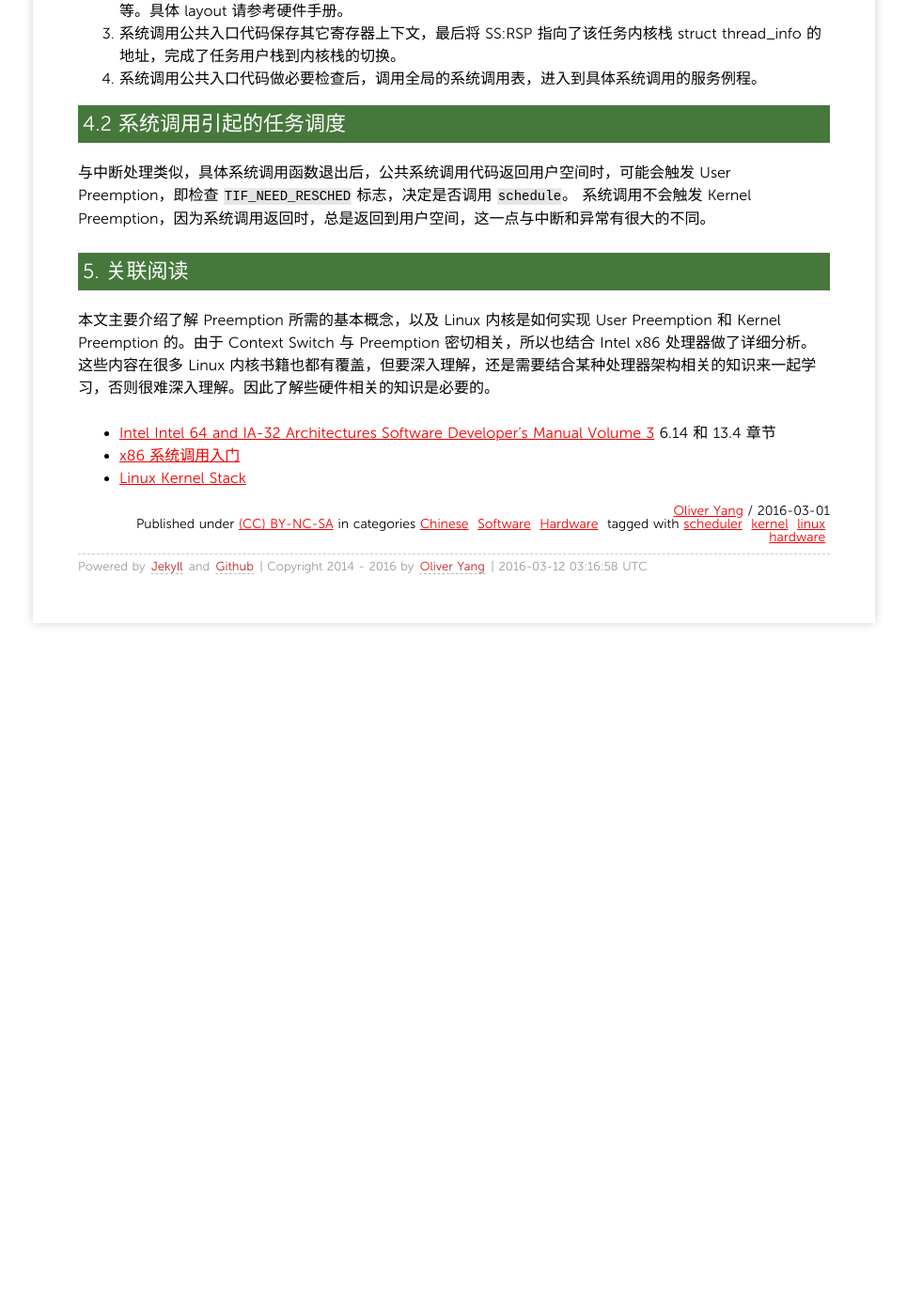
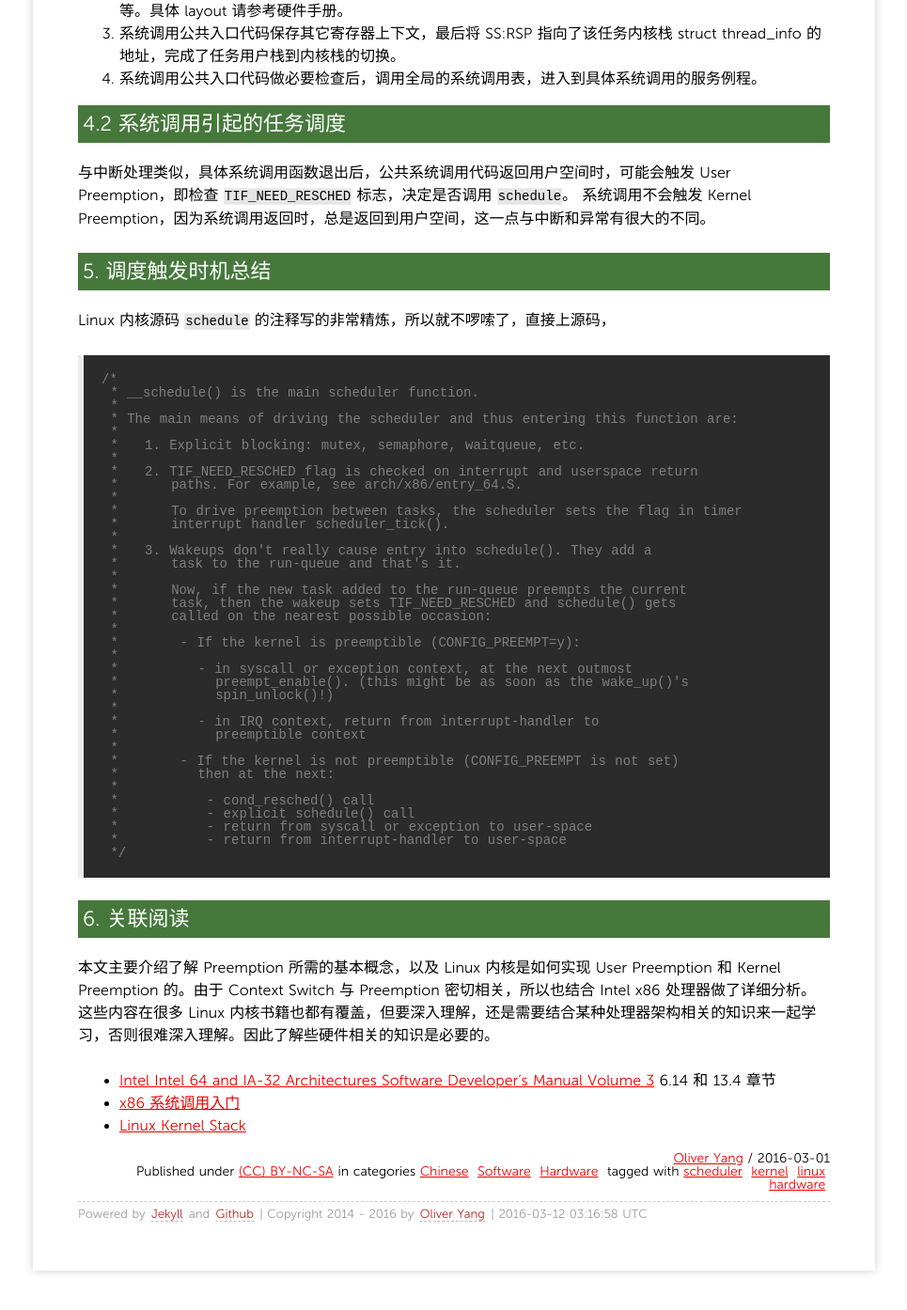
Before and after one commit to yangoliver/yangoliver.github.io, a Jekyll site: the page built from _posts/2016/2016-03-01-linux-scheduler-1.md, in a window 1280 px wide and 1400 px high, scrolled down 8501 px. Shown: the top 1394 px of the window at 94% size, without its empty margins (157-1122 px from the left). Built offline with Jekyll 4.4.1, drawn with Linux system fonts in a browser that asks for light colours; comment, search, counter and statistics services are not loaded; before the commit the page ends 9212 px from its top, so only the background shows below that.

Commit message:
updated: comments of __schedule from Linux code

```diff
--- a/_posts/2016/2016-03-01-linux-scheduler-1.md
+++ b/_posts/2016/2016-03-01-linux-scheduler-1.md
@@ -297,7 +297,49 @@ User 和 Kernel Preemption 的代码是实现在 Linux 内核所有中断和异
 与中断处理类似，具体系统调用函数退出后，公共系统调用代码返回用户空间时，可能会触发 User Preemption，即检查 `TIF_NEED_RESCHED` 标志，决定是否调用 `schedule`。
 系统调用不会触发 Kernel Preemption，因为系统调用返回时，总是返回到用户空间，这一点与中断和异常有很大的不同。
 
-### 5. 关联阅读
+### 5. 调度触发时机总结
+
+Linux 内核源码 `schedule` 的注释写的非常精炼，所以就不啰嗦了，直接上源码，
+
+	/*
+	 * __schedule() is the main scheduler function.
+	 *
+	 * The main means of driving the scheduler and thus entering this function are:
+	 *
+	 *   1. Explicit blocking: mutex, semaphore, waitqueue, etc.
+	 *
+	 *   2. TIF_NEED_RESCHED flag is checked on interrupt and userspace return
+	 *      paths. For example, see arch/x86/entry_64.S.
+	 *
+	 *      To drive preemption between tasks, the scheduler sets the flag in timer
+	 *      interrupt handler scheduler_tick().
+	 *
+	 *   3. Wakeups don't really cause entry into schedule(). They add a
+	 *      task to the run-queue and that's it.
+	 *
+	 *      Now, if the new task added to the run-queue preempts the current
+	 *      task, then the wakeup sets TIF_NEED_RESCHED and schedule() gets
+	 *      called on the nearest possible occasion:
+	 *
+	 *       - If the kernel is preemptible (CONFIG_PREEMPT=y):
+	 *
+	 *         - in syscall or exception context, at the next outmost
+	 *           preempt_enable(). (this might be as soon as the wake_up()'s
+	 *           spin_unlock()!)
+	 *
+	 *         - in IRQ context, return from interrupt-handler to
+	 *           preemptible context
+	 *
+	 *       - If the kernel is not preemptible (CONFIG_PREEMPT is not set)
+	 *         then at the next:
+	 *
+	 *          - cond_resched() call
+	 *          - explicit schedule() call
+	 *          - return from syscall or exception to user-space
+	 *          - return from interrupt-handler to user-space
+	 */
+
+### 6. 关联阅读
 
 本文主要介绍了解 Preemption 所需的基本概念，以及 Linux 内核是如何实现 User Preemption 和 Kernel Preemption 的。由于 Context Switch 与 Preemption 密切相关，所以也结合 Intel x86 处理器做了详细分析。
 这些内容在很多 Linux 内核书籍也都有覆盖，但要深入理解，还是需要结合某种处理器架构相关的知识来一起学习，否则很难深入理解。因此了解些硬件相关的知识是必要的。
```
